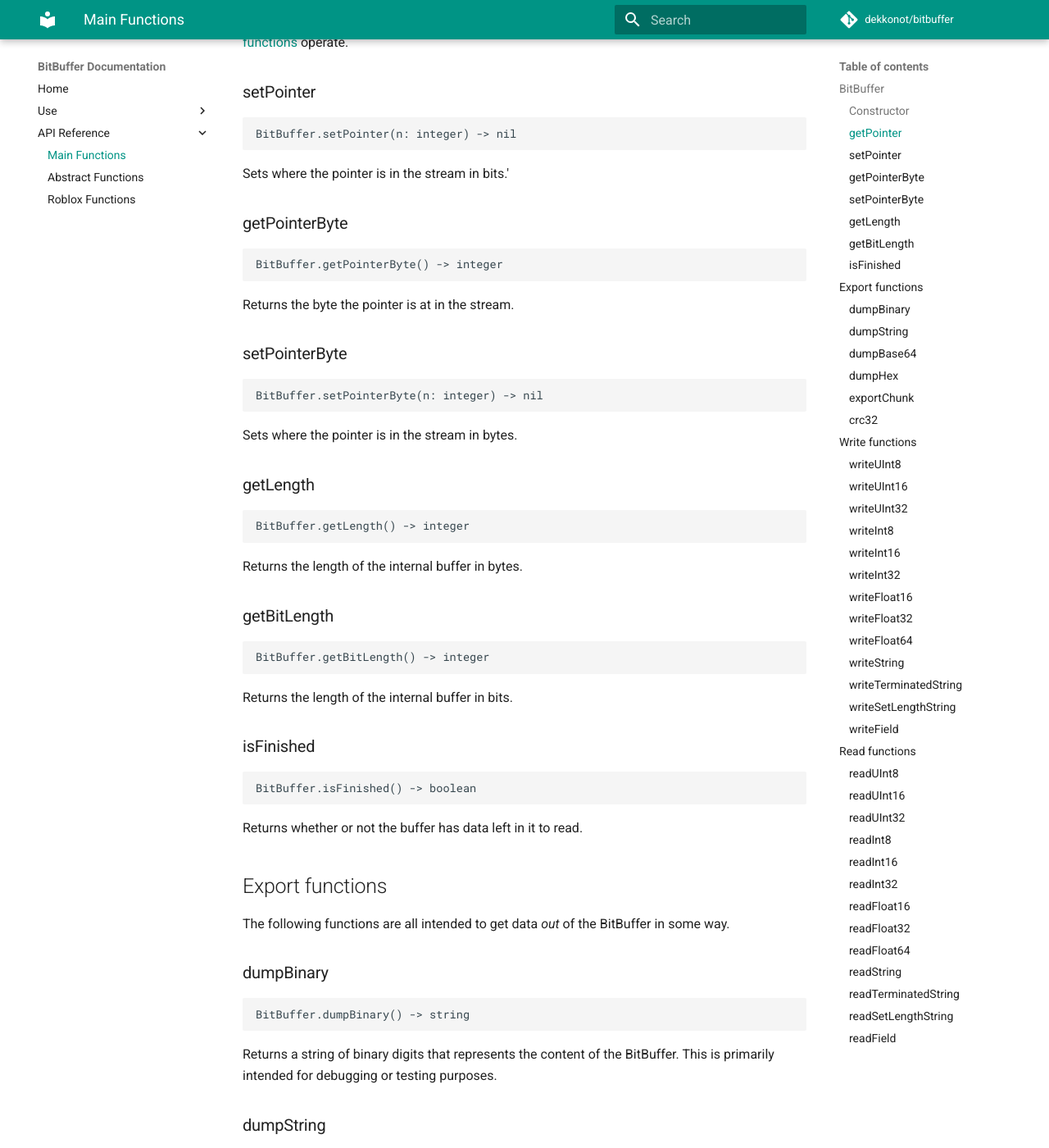
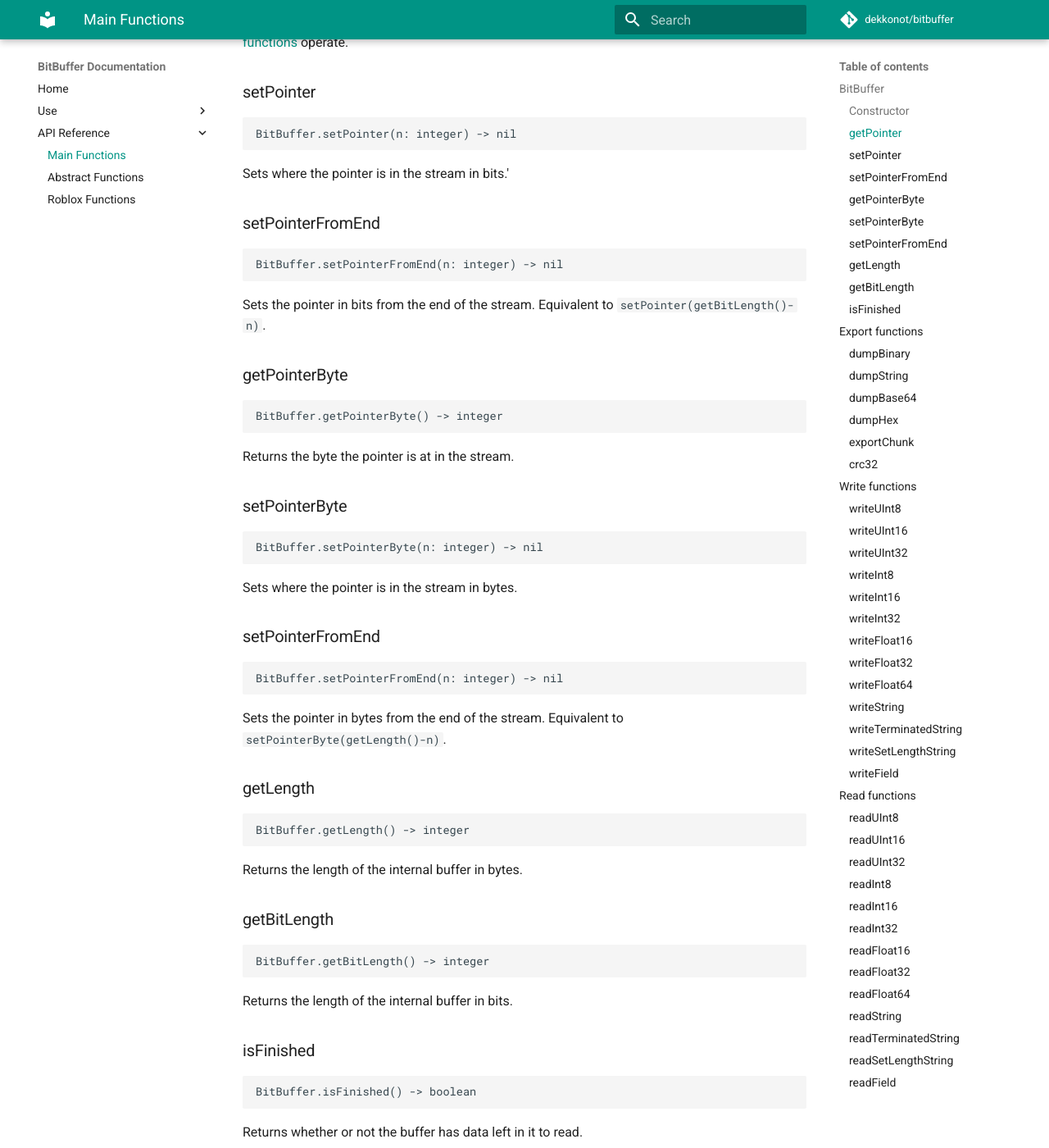
Before and after one commit to Dekkonot/bitbuffer, an MkDocs documentation site: the page built from docs/api-main.md, in a window 1280 px wide and 1400 px high, scrolled down 772 px. Shown: the whole window at 82% size. Built offline with MkDocs 1.6.1 and Material for MkDocs 9.7.7, drawn with Linux system fonts in a browser that asks for light colours; comment, search, counter and statistics services are not loaded.

Commit message:
Add methods to set pointer from stream end Closes #21.

````diff
--- a/docs/api-main.md
+++ b/docs/api-main.md
@@ -31,6 +31,13 @@ BitBuffer.setPointer(n: integer) -> nil
 ```
 Sets where the pointer is in the stream in bits.'
 
+### setPointerFromEnd
+
+```
+BitBuffer.setPointerFromEnd(n: integer) -> nil
+```
+Sets the pointer in bits from the end of the stream. Equivalent to `setPointer(getBitLength()-n)`.
+
 ### getPointerByte
 
 ```
@@ -44,6 +51,13 @@ Returns the byte the pointer is at in the stream.
 BitBuffer.setPointerByte(n: integer) -> nil
 ```
 Sets where the pointer is in the stream in bytes.
+
+### setPointerFromEnd
+
+```
+BitBuffer.setPointerFromEnd(n: integer) -> nil
+```
+Sets the pointer in bytes from the end of the stream. Equivalent to `setPointerByte(getLength()-n)`.
 
 ### getLength
 ```
````
Also changed, not shown: 4 other files.
